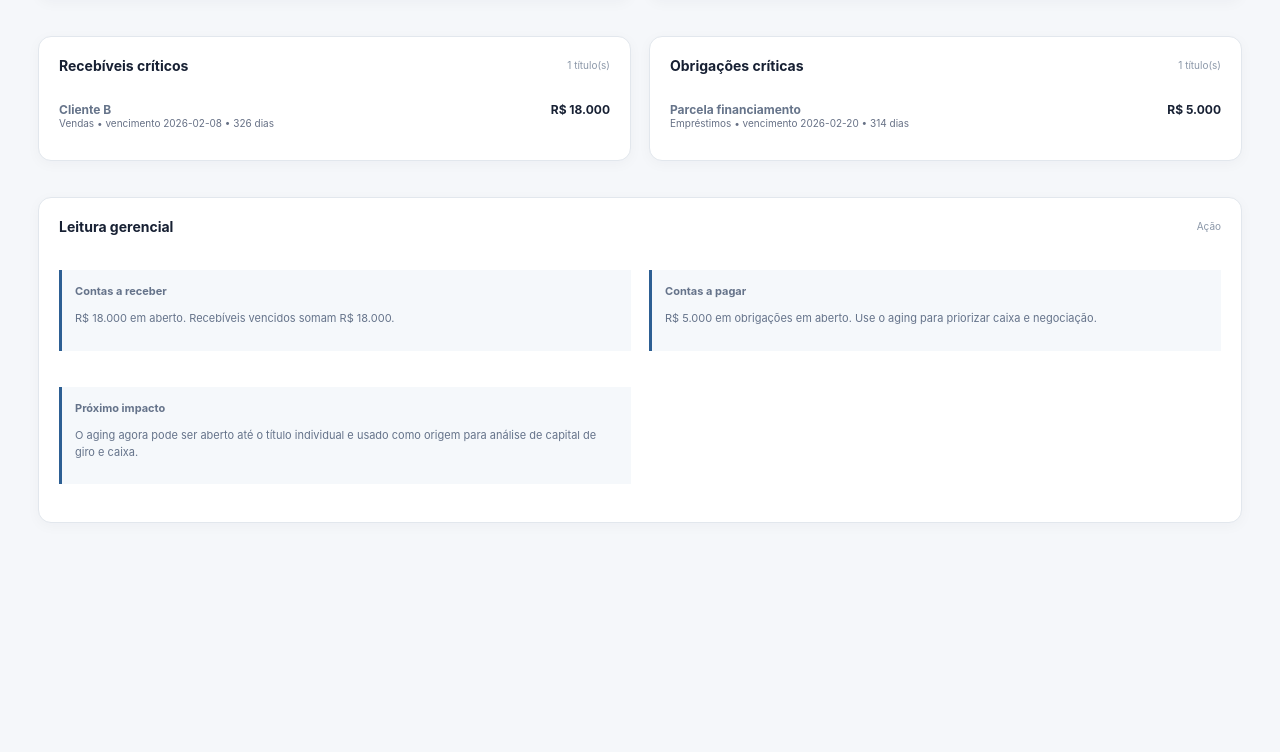
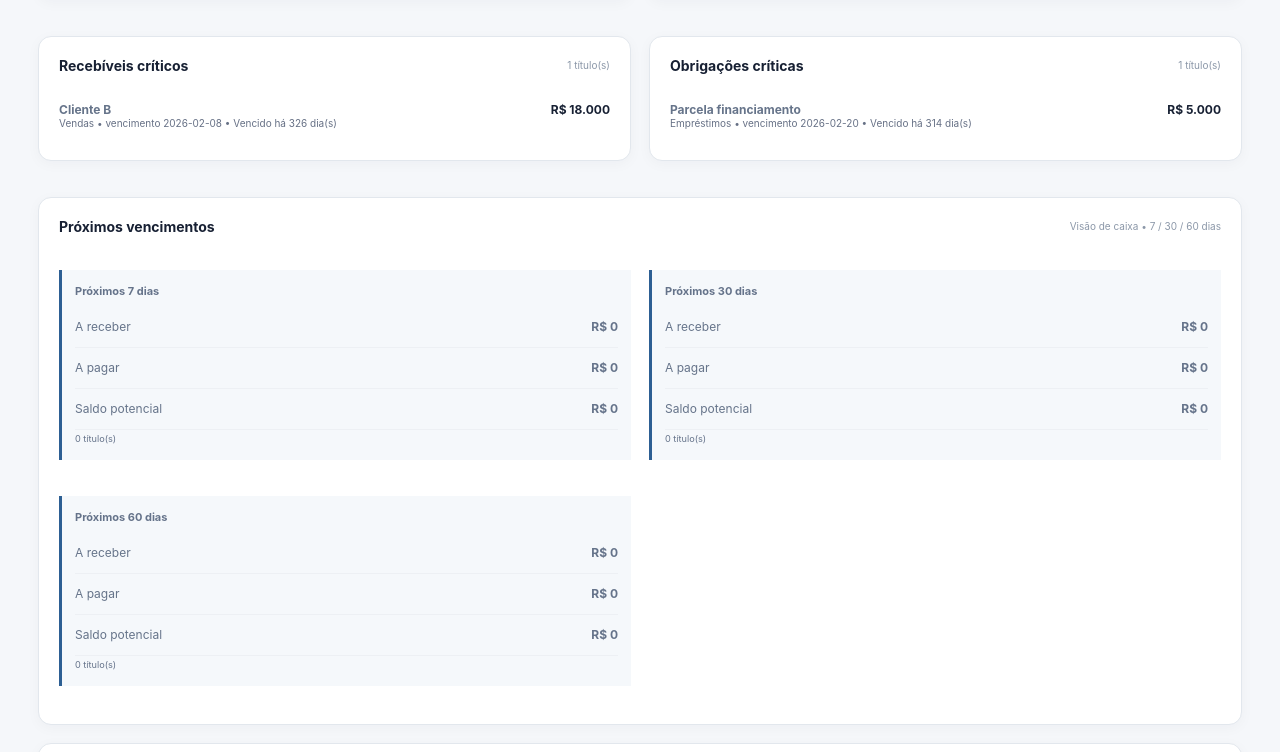
Before and after one commit to cardoso4009-byte/bp-financeiro-bi, a Next.js app: page /contas-receber-pagar in a window 1280 px wide. Shown: the part 927-1679 px from the top of the page. Before the commit the page ends 1518 px from the top, so only its background shows below. Built offline with nearby package versions, Linux system fonts and the light colour scheme.

Commit message:
Improve aging timing visibility

```diff
--- a/app/contas-receber-pagar/page.tsx
+++ b/app/contas-receber-pagar/page.tsx
@@ -4,6 +4,7 @@ import { openReceivablesPayables, agingSummary, type OpenItem } from '@/lib/cont
 import { readFinancialSource } from '@/lib/financial-source'
 const brl=(n:number)=>n.toLocaleString('pt-BR',{style:'currency',currency:'BRL',maximumFractionDigits:0})
 const pct=(n:number)=>`${(n*100).toFixed(1).replace('.',',')}%`
+const timing=(item:OpenItem)=>item.daysOverdue>0?`Vencido há ${item.daysOverdue} dia(s)`:`Vence em ${item.daysToDue} dia(s)`
 export default function ContasReceberPagar(){
  const [asOf,setAsOf]=useState('2026-12-31'); const [expanded,setExpanded]=useState<Set<string>>(new Set()); const [detail,setDetail]=useState<string|null>(null); const entries=readFinancialSource().entries
  const items=useMemo(()=>openReceivablesPayables(entries,asOf),[entries,asOf]); const summary=agingSummary(items)
@@ -16,10 +17,12 @@ export default function ContasReceberPagar(){
  <section className="panel wide"><div className="panel-title"><div><h2>Mapa de Aging</h2><span>+ expande • − recolhe • grupo → título → lançamento</span></div><span>Data-base {new Date(`${asOf}T00:00:00`).toLocaleDateString('pt-BR')}</span></div><div className="table-wrap"><table><thead><tr><th style={{textAlign:'left'}}>Faixa</th><th>A Receber</th><th>A Pagar</th><th>Saldo líquido</th></tr></thead><tbody>{summary.map(s=>{const key=s.aging;const open=expanded.has(key);const rows=items.filter(x=>x.aging===key);return <>{<tr key={key} className="group-row" onClick={()=>toggle(key)} style={{cursor:'pointer'}}><td><ExpandIcon open={open} onClick={()=>toggle(key)} label={key}/><b>{key}</b></td><td>{brl(s.receber)}</td><td>{brl(s.pagar)}</td><td><b>{brl(s.receber-s.pagar)}</b></td></tr>}{open&&rows.map(item=><ItemRow key={item.id} item={item} onDetail={()=>setDetail(String(item.id))} active={detail===String(item.id)}/>)}</>})}</tbody></table></div>{detail&&<Detail item={items.find(i=>String(i.id)===detail)||null} onClose={()=>setDetail(null)}/>}</section>
  <div className="grid"><section className="panel"><div className="panel-title"><h2>Concentração por cliente / fornecedor</h2><span>Top 8 • pela descrição do lançamento</span></div><div className="rows">{concentration.map((c,i)=><div className="row" key={`${c.direction}-${c.name}`}><span><b>{i+1}. {c.name}</b><small style={{display:'block',color:'#667085'}}>{c.direction} • {c.count} título(s)</small></span><b>{brl(c.value)}</b></div>)}</div>{!concentration.length&&<div className="note">Nenhum título em aberto na data-base.</div>}</section><section className="panel"><div className="panel-title"><h2>Risco de vencimento</h2><span>Prioridade</span></div><div className="aging-bars">{summary.map(s=>{const total=s.receber+s.pagar;const width=Math.max(total?4:0,Math.min(100,total/(receivable+payable||1)*100));return <div className="aging-bar" key={s.aging}><div><span>{s.aging}</span><b>{brl(total)}</b></div><div className="bar-track"><i style={{width:`${width}%`}}/></div></div>})}</div><div className="note" style={{marginTop:12}}><strong>Leitura:</strong> {overdue.length?`${brl(totalOverdue)} está vencido, sendo ${brl(overdueRecv)} a receber e ${brl(overduePay)} a pagar.`:'não há títulos vencidos na data-base.'}</div></section></div>
  <div className="grid"><section className="panel"><div className="panel-title"><h2>Recebíveis críticos</h2><span>{overdue.filter(i=>i.direction==='Receber').length} título(s)</span></div><div className="rows">{overdue.filter(i=>i.direction==='Receber').sort((a,b)=>b.daysOverdue-a.daysOverdue).slice(0,8).map(i=><ItemCompact key={i.id} item={i} onClick={()=>setDetail(String(i.id))}/>)}</div>{!overdue.some(i=>i.direction==='Receber')&&<div className="note">Nenhum recebível vencido na data-base.</div>}</section><section className="panel"><div className="panel-title"><h2>Obrigações críticas</h2><span>{overdue.filter(i=>i.direction==='Pagar').length} título(s)</span></div><div className="rows">{overdue.filter(i=>i.direction==='Pagar').sort((a,b)=>b.daysOverdue-a.daysOverdue).slice(0,8).map(i=><ItemCompact key={i.id} item={i} onClick={()=>setDetail(String(i.id))}/>)}</div>{!overdue.some(i=>i.direction==='Pagar')&&<div className="note">Nenhuma obrigação vencida na data-base.</div>}</section></div>
- <section className="panel wide"><div className="panel-title"><h2>Leitura gerencial</h2><span>Ação</span></div><div className="grid"><div className="note"><strong>Contas a receber</strong><p>{brl(receivable)} em aberto. Recebíveis vencidos somam {brl(overdueRecv)}.</p></div><div className="note"><strong>Contas a pagar</strong><p>{brl(payable)} em obrigações em aberto. Use o aging para priorizar caixa e negociação.</p></div><div className="note"><strong>Próximo impacto</strong><p>O aging agora pode ser aberto até o título individual e usado como origem para análise de capital de giro e caixa.</p></div></div></section></main>
+ <section className="panel wide"><div className="panel-title"><h2>Próximos vencimentos</h2><span>Visão de caixa • 7 / 30 / 60 dias</span></div><div className="grid"><DueWindow title="Próximos 7 dias" items={items.filter(i=>i.daysToDue>0&&i.daysToDue<=7)}/><DueWindow title="Próximos 30 dias" items={items.filter(i=>i.daysToDue>0&&i.daysToDue<=30)}/><DueWindow title="Próximos 60 dias" items={items.filter(i=>i.daysToDue>0&&i.daysToDue<=60)}/></div></section>
+ <section className="panel wide"><div className="panel-title"><h2>Leitura gerencial</h2><span>Ação</span></div><div className="grid"><div className="note"><strong>Contas a receber</strong><p>{brl(receivable)} em aberto. Recebíveis vencidos somam {brl(overdueRecv)}.</p></div><div className="note"><strong>Contas a pagar</strong><p>{brl(payable)} em obrigações em aberto. Use o aging para priorizar caixa e negociação.</p></div><div className="note"><strong>Próximo impacto</strong><p>O aging agora mostra quando os títulos devem entrar ou sair do caixa, além do atraso já ocorrido.</p></div></div></section></main>
 }
-function ItemRow({item,onDetail,active}:{item:OpenItem;onDetail:()=>void;active:boolean}){return <tr className="item-row" style={{cursor:'pointer',background:active?'#eef5ff':undefined}} onClick={onDetail}><td style={{paddingLeft:34}}>↳ {item.description}</td><td>{item.direction==='Receber'?brl(Math.abs(item.value)):'—'}</td><td>{item.direction==='Pagar'?brl(Math.abs(item.value)):'—'}</td><td>{item.dueDate} • {item.category}</td></tr>}
-function ItemCompact({item,onClick}:{item:OpenItem;onClick:()=>void}){return <div className="row" style={{cursor:'pointer'}} onClick={onClick}><span><b>{item.description}</b><small style={{display:'block',color:'#667085'}}>{item.category} • vencimento {item.dueDate} • {item.daysOverdue} dias</small></span><b>{brl(Math.abs(item.value))}</b></div>}
-function Detail({item,onClose}:{item:OpenItem|null;onClose:()=>void}){if(!item)return null;return <div className="note" style={{marginTop:12,border:'1px solid #cbd8e8'}}><div style={{display:'flex',justifyContent:'space-between',gap:12}}><div><strong>Detalhamento do título</strong><p style={{marginBottom:4}}>{item.description} • {item.direction}</p><small>Categoria: {item.category} • Centro de custo: {item.costCenter} • Competência: {item.competence} • Vencimento: {item.dueDate} • Aging: {item.aging} • Valor: {brl(Math.abs(item.value))}</small></div><button type="button" onClick={onClose} style={{height:32,padding:'0 10px',border:'1px solid #d0d5dd',borderRadius:8,background:'#fff',cursor:'pointer'}}>Fechar</button></div></div>}
+function DueWindow({title,items}:{title:string;items:OpenItem[]}){const receive=items.filter(i=>i.direction==='Receber').reduce((s,i)=>s+Math.abs(i.value),0);const pay=items.filter(i=>i.direction==='Pagar').reduce((s,i)=>s+Math.abs(i.value),0);return <div className="note"><strong>{title}</strong><div style={{marginTop:8}}><div className="row"><span>A receber</span><b>{brl(receive)}</b></div><div className="row"><span>A pagar</span><b>{brl(pay)}</b></div><div className="row"><span>Saldo potencial</span><b>{brl(receive-pay)}</b></div><small>{items.length} título(s)</small></div></div>}
+function ItemRow({item,onDetail,active}:{item:OpenItem;onDetail:()=>void;active:boolean}){return <tr className="item-row" style={{cursor:'pointer',background:active?'#eef5ff':undefined}} onClick={onDetail}><td style={{paddingLeft:34}}>↳ {item.description}</td><td>{item.direction==='Receber'?brl(Math.abs(item.value)):'—'}</td><td>{item.direction==='Pagar'?brl(Math.abs(item.value)):'—'}</td><td>{item.dueDate} • {timing(item)} • {item.category}</td></tr>}
+function ItemCompact({item,onClick}:{item:OpenItem;onClick:()=>void}){return <div className="row" style={{cursor:'pointer'}} onClick={onClick}><span><b>{item.description}</b><small style={{display:'block',color:'#667085'}}>{item.category} • vencimento {item.dueDate} • {timing(item)}</small></span><b>{brl(Math.abs(item.value))}</b></div>}
+function Detail({item,onClose}:{item:OpenItem|null;onClose:()=>void}){if(!item)return null;return <div className="note" style={{marginTop:12,border:'1px solid #cbd8e8'}}><div style={{display:'flex',justifyContent:'space-between',gap:12}}><div><strong>Detalhamento do título</strong><p style={{marginBottom:4}}>{item.description} • {item.direction}</p><small>Categoria: {item.category} • Centro de custo: {item.costCenter} • Competência: {item.competence} • Vencimento: {item.dueDate} • {timing(item)} • Aging: {item.aging} • Valor: {brl(Math.abs(item.value))}</small></div><button type="button" onClick={onClose} style={{height:32,padding:'0 10px',border:'1px solid #d0d5dd',borderRadius:8,background:'#fff',cursor:'pointer'}}>Fechar</button></div></div>}
 function ExpandIcon({open,onClick,label}:{open:boolean;onClick:()=>void;label:string}){return <button type="button" className="expand-btn" aria-label={open?`Recolher ${label}`:`Expandir ${label}`} onClick={e=>{e.stopPropagation();onClick()}}>{open?'−':'+'}</button>}
 function Card({title,value,sub,currency=true}:{title:string;value:number;sub:string;currency?:boolean}){return <div className="card"><span>{title}</span><strong>{currency?brl(value):value.toLocaleString('pt-BR')}</strong><small>{sub}</small></div>}
```
